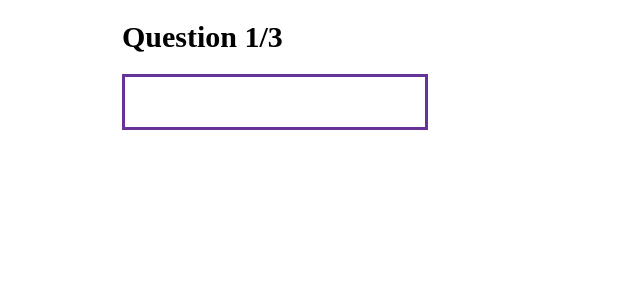
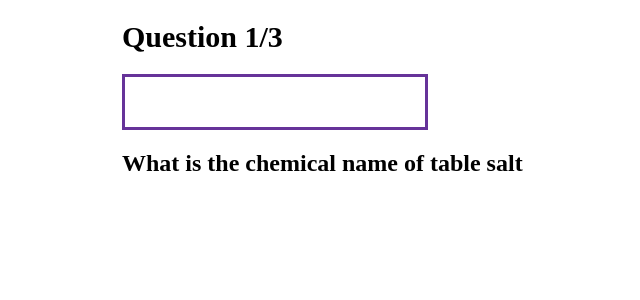
Before and after one commit to rahulbabu7/QuizApp, a Vue app: page /quiz/1 in a window 1280 px wide. Shown: the top 300 px of the page, without its empty margins (18-658 px from the left). Built offline with nearby package versions, Linux system fonts and the light colour scheme.

Commit message:
added semantic

```diff
--- a/src/views/QuizView.vue
+++ b/src/views/QuizView.vue
@@ -1,39 +1,37 @@
-<script scoped>
-
-
-</script>
-
+<script></script>
 <template>
-    <main>
   <header>
-        <h1> Question 1/3</h1>
+    <h1>Question 1/3</h1>
     <div class="bar">
         <div class="completion">
 
         </div>
     </div>
   </header>
+  <main>
+    <section>
+      <h2 class="question">What is the chemical name of table salt</h2>
+      <aside class="answers">
+
+      </aside>
+    </section>
   </main>
-
-
 </template>
-
-<style scoped>
-header{
-    margin:top 20px;
+<style>
+header {
+  margin: top 20px;
 }
-h1{
+h1 {
   font-size: 30px;
 }
-.bar{
+.bar {
   width: 300px;
   height: 50px;
   border: 3px solid rebeccapurple;
 }
-.completion{
+.completion {
   height: 100%;
   width: 0%;
   background-color: rebeccapurple;
 }
-
 </style>
```
Lines whose indentation alone changed are shown as unchanged.
